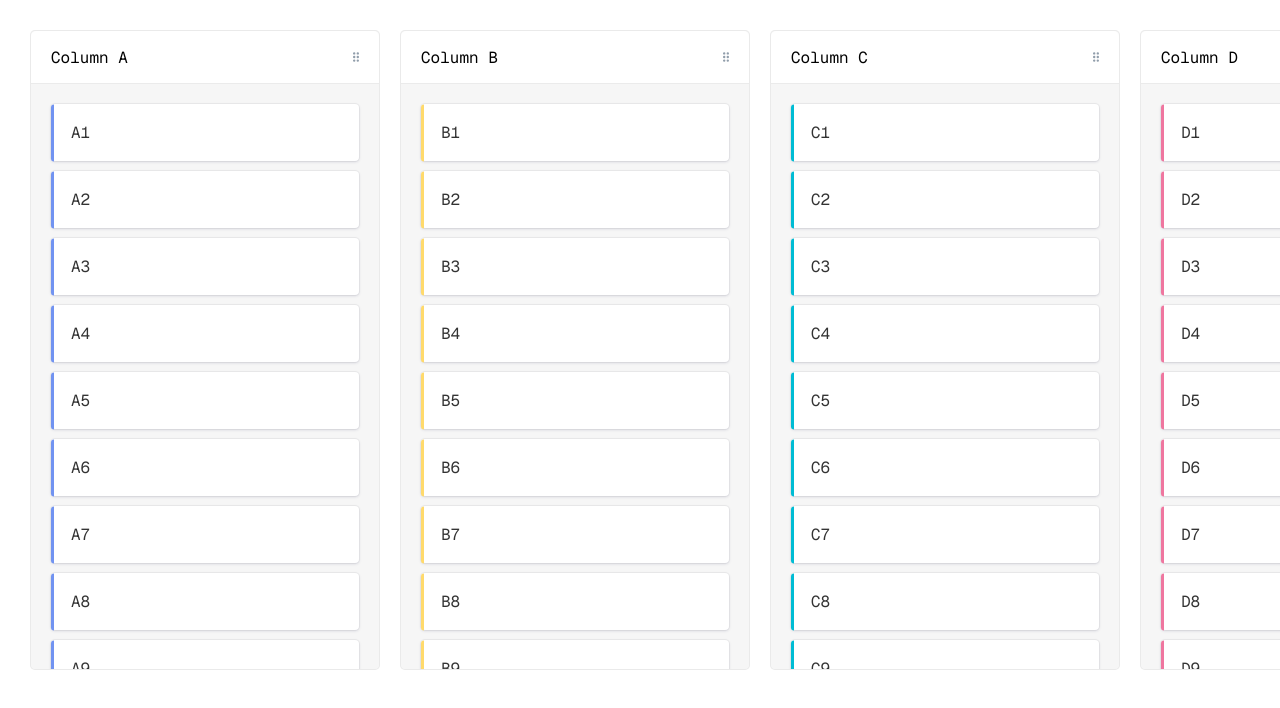
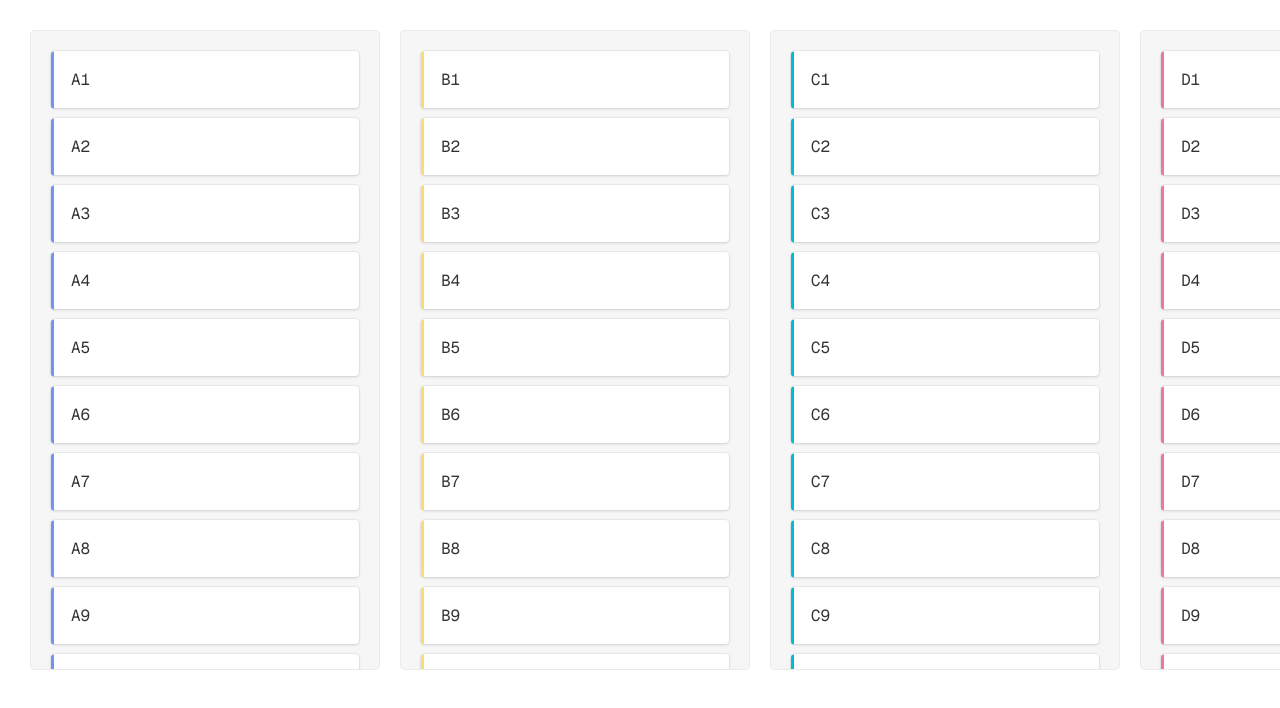
Before and after one commit to nelsonoftrafalgar/eisenhower, a Next.js app: page /test in a window 1280 px wide. Shown: the top 708 px of the page. Built offline with nearby package versions, Linux system fonts and the light colour scheme.

Commit message:
cleaning

```diff
--- a/src/dnd/MultipleContainers.tsx
+++ b/src/dnd/MultipleContainers.tsx
@@ -28,7 +28,6 @@ import {
 	getFirstCollision,
 	pointerWithin,
 	rectIntersection,
-	useDroppable,
 	useSensor,
 	useSensors
 } from '@dnd-kit/core'
@@ -66,16 +65,8 @@ function DroppableContainer({
 	items: UniqueIdentifier[]
 	style?: React.CSSProperties
 }) {
-	const {
-		active,
-		attributes,
-		isDragging,
-		listeners,
-		over,
-		setNodeRef,
-		transition,
-		transform
-	} = useSortable({
+	const { active, isDragging, over, setNodeRef, transition, transform } =
+		useSortable({
 			id,
 			data: {
 				type: 'container',
@@ -98,10 +89,6 @@ function DroppableContainer({
 				opacity: isDragging ? 0.5 : undefined
 			}}
 			hover={isOverContainer}
-			handleProps={{
-				...attributes,
-				...listeners
-			}}
 			columns={columns}
 			{...props}
 		>
@@ -145,14 +132,12 @@ interface Props {
 	strategy?: SortingStrategy
 	modifiers?: Modifiers
 	minimal?: boolean
-	trashable?: boolean
 	scrollable?: boolean
 	vertical?: boolean
 }
 
 export const TRASH_ID = 'void'
 const PLACEHOLDER_ID = 'placeholder'
-// const empty: UniqueIdentifier[] = []
 
 export function MultipleContainers({
 	adjustScale = false,
@@ -169,7 +154,6 @@ export function MultipleContainers({
 	modifiers,
 	renderItem,
 	strategy = verticalListSortingStrategy,
-	trashable = false,
 	vertical = false,
 	scrollable
 }: Props) {
@@ -458,13 +442,11 @@ export function MultipleContainers({
 						<DroppableContainer
 							key={containerId}
 							id={containerId}
-							label={minimal ? undefined : `Column ${containerId}`}
 							columns={columns}
 							items={items[containerId]}
 							scrollable={scrollable}
 							style={containerStyle}
 							unstyled={minimal}
-							onRemove={() => handleRemove(containerId)}
 						>
 							<SortableContext items={items[containerId]} strategy={strategy}>
 								{items[containerId].map((value, index) => {
@@ -498,9 +480,6 @@ export function MultipleContainers({
 				</DragOverlay>,
 				document.body
 			)}
-			{trashable && activeId && !containers.includes(activeId) ? (
-				<Trash id={TRASH_ID} />
-			) : null}
 		</DndContext>
 	)
 
@@ -529,7 +508,6 @@ export function MultipleContainers({
 	function renderContainerDragOverlay(containerId: UniqueIdentifier) {
 		return (
 			<Container
-				label={`Column ${containerId}`}
 				columns={columns}
 				style={{
 					height: '100%'
@@ -560,10 +538,6 @@ export function MultipleContainers({
 		)
 	}
 
-	function handleRemove(containerID: UniqueIdentifier) {
-		setContainers((containers) => containers.filter((id) => id !== containerID))
-	}
-
 	function getNextContainerId() {
 		const containerIds = Object.keys(items)
 		const lastContainerId = containerIds[containerIds.length - 1]
@@ -585,34 +559,6 @@ function getColor(id: UniqueIdentifier) {
 	}
 
 	return undefined
-}
-
-function Trash({ id }: { id: UniqueIdentifier }) {
-	const { setNodeRef, isOver } = useDroppable({
-		id
-	})
-
-	return (
-		<div
-			ref={setNodeRef}
-			style={{
-				display: 'flex',
-				alignItems: 'center',
-				justifyContent: 'center',
-				position: 'fixed',
-				left: '50%',
-				marginLeft: -150,
-				bottom: 20,
-				width: 300,
-				height: 60,
-				borderRadius: 5,
-				border: '1px solid',
-				borderColor: isOver ? 'red' : '#DDD'
-			}}
-		>
-			Drop here to delete
-		</div>
-	)
 }
 
 interface SortableItemProps {
@@ -640,7 +586,6 @@ function SortableItem({
 }: SortableItemProps) {
 	const {
 		setNodeRef,
-		setActivatorNodeRef,
 		listeners,
 		isDragging,
 		isSorting,
@@ -661,7 +606,6 @@ function SortableItem({
 			dragging={isDragging}
 			sorting={isSorting}
 			handle={handle}
-			handleProps={handle ? { ref: setActivatorNodeRef } : undefined}
 			index={index}
 			wrapperStyle={wrapperStyle({ index })}
 			style={style({
--- a/src/dnd/components/Container.module.css
+++ b/src/dnd/components/Container.module.css
@@ -71,33 +71,3 @@
 		box-shadow: 0 0 0 2px rgba(255, 255, 255, 0), 0 0px 0px 2px #4c9ffe;
 	}
 }
-
-.Header {
-	display: flex;
-	padding: 5px 20px;
-	padding-right: 8px;
-	align-items: center;
-	justify-content: space-between;
-	background-color: #fff;
-	border-top-left-radius: 5px;
-	border-top-right-radius: 5px;
-	border-bottom: 1px solid rgba(0, 0, 0, 0.08);
-
-	&:hover {
-		.Actions > * {
-			opacity: 1 !important;
-		}
-	}
-}
-
-.Actions {
-	display: flex;
-
-	> *:first-child:not(:last-child) {
-		opacity: 0;
-
-		&:focus-visible {
-			opacity: 1;
-		}
-	}
-}
--- a/src/dnd/components/Container.tsx
+++ b/src/dnd/components/Container.tsx
@@ -1,24 +1,18 @@
 import React, { forwardRef } from 'react'
 
-import Handle from './Handle'
-import { Remove } from './Remove'
 import classNames from 'classnames'
 import styles from './Container.module.css'
 
 export interface ContainerProps {
 	children: React.ReactNode
 	columns?: number
-	label?: string
 	style?: React.CSSProperties
 	horizontal?: boolean
 	hover?: boolean
-	handleProps?: React.HTMLAttributes<any>
 	scrollable?: boolean
 	shadow?: boolean
 	placeholder?: boolean
 	unstyled?: boolean
-	onClick?(): void
-	onRemove?(): void
 }
 
 const Container = forwardRef<HTMLDivElement, ContainerProps>(
@@ -26,12 +20,8 @@ const Container = forwardRef<HTMLDivElement, ContainerProps>(
 		{
 			children,
 			columns = 1,
-			handleProps,
 			horizontal,
 			hover,
-			onClick,
-			onRemove,
-			label,
 			placeholder,
 			style,
 			scrollable,
@@ -41,10 +31,8 @@ const Container = forwardRef<HTMLDivElement, ContainerProps>(
 		}: ContainerProps,
 		ref
 	) => {
-		const Component = onClick ? 'button' : 'div'
-
 		return (
-			<Component
+			<div
 				{...props}
 				ref={ref}
 				style={
@@ -62,20 +50,9 @@ const Container = forwardRef<HTMLDivElement, ContainerProps>(
 					scrollable && styles.scrollable,
 					shadow && styles.shadow
 				)}
-				onClick={onClick}
-				tabIndex={onClick ? 0 : undefined}
 			>
-				{label ? (
-					<div className={styles.Header}>
-						{label}
-						<div className={styles.Actions}>
-							{onRemove ? <Remove onClick={onRemove} /> : undefined}
-							<Handle {...handleProps} />
-						</div>
-					</div>
-				) : null}
-				{placeholder ? children : <ul>{children}</ul>}
-			</Component>
+				<ul>{children}</ul>
+			</div>
 		)
 	}
 )
--- a/src/dnd/components/Handle.tsx
+++ /dev/null
@@ -1,16 +0,0 @@
-import Action, { ActionProps } from './Action'
-import React, { forwardRef } from 'react'
-
-const Handle = forwardRef<HTMLButtonElement, ActionProps>((props, ref) => {
-	return (
-		<Action ref={ref} cursor='grab' data-cypress='draggable-handle' {...props}>
-			<svg viewBox='0 0 20 20' width='12'>
-				<path d='M7 2a2 2 0 1 0 .001 4.001A2 2 0 0 0 7 2zm0 6a2 2 0 1 0 .001 4.001A2 2 0 0 0 7 8zm0 6a2 2 0 1 0 .001 4.001A2 2 0 0 0 7 14zm6-8a2 2 0 1 0-.001-4.001A2 2 0 0 0 13 6zm0 2a2 2 0 1 0 .001 4.001A2 2 0 0 0 13 8zm0 6a2 2 0 1 0 .001 4.001A2 2 0 0 0 13 14z'></path>
-			</svg>
-		</Action>
-	)
-})
-
-Handle.displayName = 'Handle'
-
-export default Handle
--- a/src/dnd/components/Item.module.css
+++ b/src/dnd/components/Item.module.css
@@ -133,12 +133,3 @@
 .Remove {
 	visibility: hidden;
 }
-
-.Actions {
-	display: flex;
-	align-self: flex-start;
-	margin-top: -12px;
-	margin-left: auto;
-	margin-bottom: -15px;
-	margin-right: -10px;
-}
--- a/src/dnd/components/Item.tsx
+++ b/src/dnd/components/Item.tsx
@@ -1,8 +1,6 @@
 import React, { useEffect } from 'react'
 
 import type { DraggableSyntheticListeners } from '@dnd-kit/core'
-import Handle from './Handle'
-import { Remove } from './Remove'
 import type { Transform } from '@dnd-kit/utilities'
 import classNames from 'classnames'
 import styles from './Item.module.css'
@@ -13,7 +11,6 @@ export interface Props {
 	disabled?: boolean
 	dragging?: boolean
 	handle?: boolean
-	handleProps?: any
 	height?: number
 	index?: number
 	fadeIn?: boolean
@@ -24,7 +21,6 @@ export interface Props {
 	transition?: string | null
 	wrapperStyle?: React.CSSProperties
 	value: React.ReactNode
-	onRemove?(): void
 	renderItem?(args: {
 		dragOverlay: boolean
 		dragging: boolean
@@ -50,11 +46,8 @@ export const Item = React.memo(
 				disabled,
 				fadeIn,
 				handle,
-				handleProps,
-				height,
 				index,
 				listeners,
-				onRemove,
 				renderItem,
 				sorting,
 				style,
@@ -132,12 +125,6 @@ export const Item = React.memo(
 						tabIndex={!handle ? 0 : undefined}
 					>
 						{value}
-						<span className={styles.Actions}>
-							{onRemove ? (
-								<Remove className={styles.Remove} onClick={onRemove} />
-							) : null}
-							{handle ? <Handle {...handleProps} {...listeners} /> : null}
-						</span>
 					</div>
 				</li>
 			)
--- a/src/dnd/components/Remove.tsx
+++ /dev/null
@@ -1,19 +0,0 @@
-import Action, { ActionProps } from './Action'
-
-import React from 'react'
-
-export function Remove(props: ActionProps) {
-	return (
-		<Action
-			{...props}
-			active={{
-				fill: 'rgba(255, 70, 70, 0.95)',
-				background: 'rgba(255, 70, 70, 0.1)'
-			}}
-		>
-			<svg width='8' viewBox='0 0 22 22' xmlns='http://www.w3.org/2000/svg'>
-				<path d='M2.99998 -0.000206962C2.7441 -0.000206962 2.48794 0.0972617 2.29294 0.292762L0.292945 2.29276C-0.0980552 2.68376 -0.0980552 3.31682 0.292945 3.70682L7.58591 10.9998L0.292945 18.2928C-0.0980552 18.6838 -0.0980552 19.3168 0.292945 19.7068L2.29294 21.7068C2.68394 22.0978 3.31701 22.0978 3.70701 21.7068L11 14.4139L18.2929 21.7068C18.6829 22.0978 19.317 22.0978 19.707 21.7068L21.707 19.7068C22.098 19.3158 22.098 18.6828 21.707 18.2928L14.414 10.9998L21.707 3.70682C22.098 3.31682 22.098 2.68276 21.707 2.29276L19.707 0.292762C19.316 -0.0982383 18.6829 -0.0982383 18.2929 0.292762L11 7.58573L3.70701 0.292762C3.51151 0.0972617 3.25585 -0.000206962 2.99998 -0.000206962Z' />
-			</svg>
-		</Action>
-	)
-}
```
Lines whose indentation alone changed are shown as unchanged.
